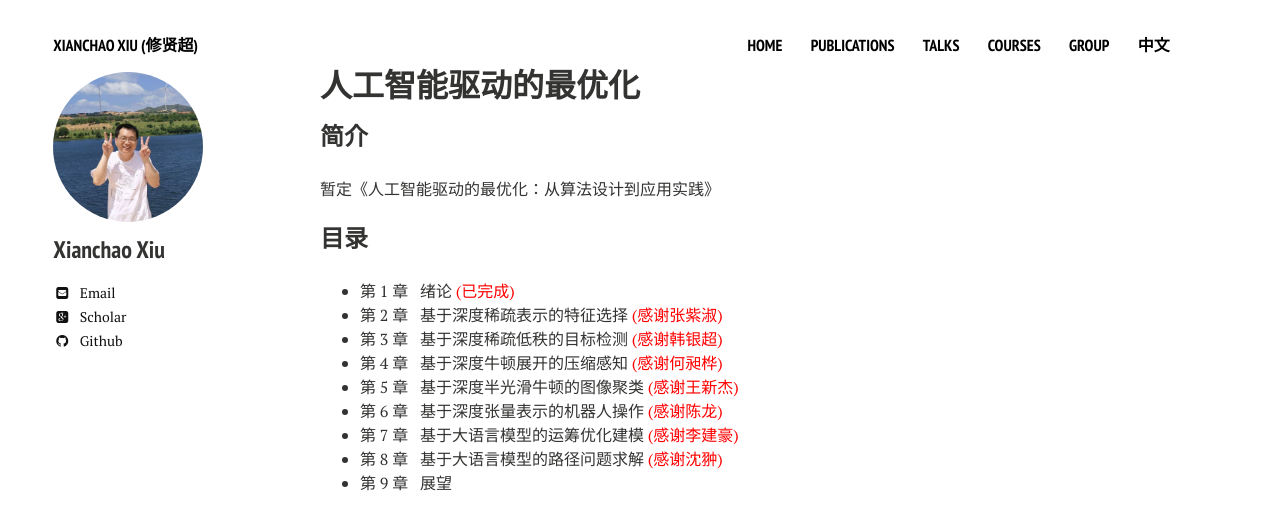
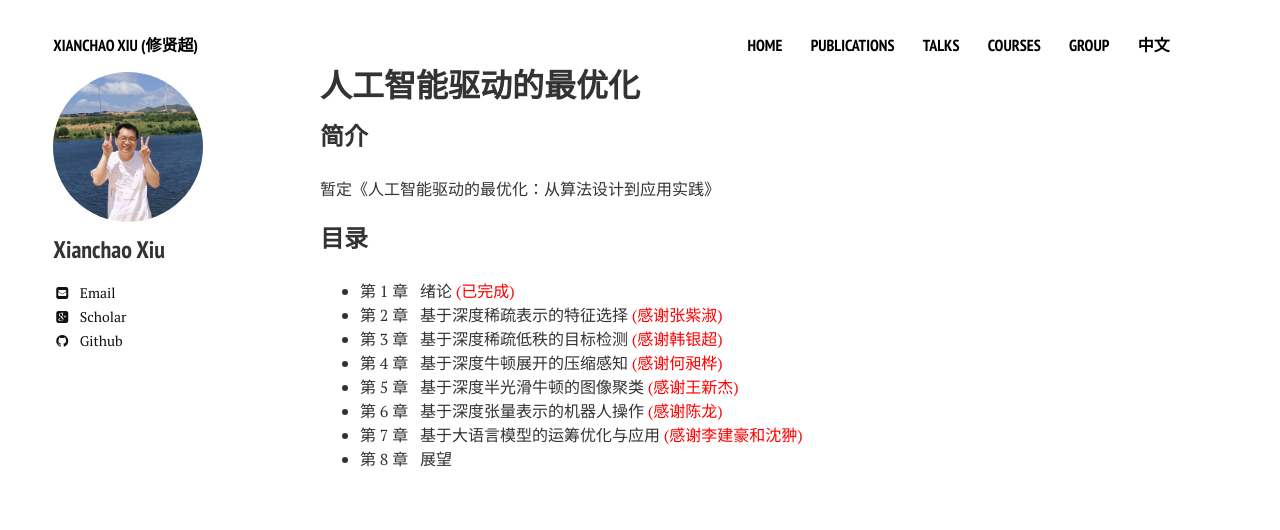
Before and after one commit to xianchaoxiu/xianchaoxiu.github.io, a Jekyll site: the page built from chinese/book/AIO/index.md, in a window 1280 px wide. Shown: the top 530 px of the page. Built offline with Jekyll 4.4.1, drawn with Linux system fonts in a browser that asks for light colours; nearby versions of some CDN libraries.

Commit message:
Update index.md

```diff
--- a/chinese/book/AIO/index.md
+++ b/chinese/book/AIO/index.md
@@ -15,6 +15,5 @@ share: false
 - 第 4 章 &nbsp;  基于深度牛顿展开的压缩感知 <span style="color:#ff0000">(感谢何昶桦)</span> <br>
 - 第 5 章 &nbsp;  基于深度半光滑牛顿的图像聚类 <span style="color:#ff0000">(感谢王新杰)</span> <br>
 - 第 6 章 &nbsp;  基于深度张量表示的机器人操作 <span style="color:#ff0000">(感谢陈龙)</span> <br>
-- 第 7 章 &nbsp;  基于大语言模型的运筹优化建模 <span style="color:#ff0000">(感谢李建豪)</span> <br>
-- 第 8 章 &nbsp;  基于大语言模型的路径问题求解 <span style="color:#ff0000">(感谢沈翀)</span> <br>
-- 第 9 章 &nbsp;  展望 <br>
+- 第 7 章 &nbsp;  基于大语言模型的运筹优化与应用 <span style="color:#ff0000">(感谢李建豪和沈翀)</span> <br>
+- 第 8 章 &nbsp;  展望 <br>
```
